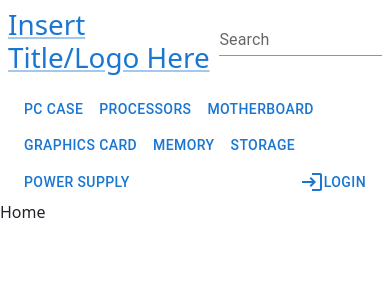
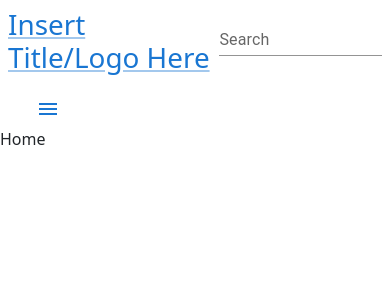
Before and after one commit to GabCatacutan/pc-shop, a React (Vite) app: page / in a window 390 px wide. Shown: the top 300 px of the page. Built offline with nearby package versions, Linux system fonts and the light colour scheme; no server answers.

Commit message:
Added temporary responsive design to navbar

```diff
--- a/src/components/CustomerNavBar.tsx
+++ b/src/components/CustomerNavBar.tsx
@@ -1,11 +1,21 @@
-import Button from '@mui/material/Button'
-import LoginComponent from './LoginComponent';
+import Button from "@mui/material/Button";
+import LoginComponent from "./LoginComponent";
+import { Box, Drawer, useMediaQuery } from "@mui/material";
+import { useState } from "react";
+import MenuIcon from '@mui/icons-material/Menu';
+import { useTheme } from "@mui/material/styles";
 
 function CustomerNavBar() {
+  const [open, setOpen] = useState(false);
+  const theme = useTheme();
+  const isMobile = useMediaQuery(theme.breakpoints.down("md")); // Detects screen size below 'sm' (600px)
 
-  return (
-    <>
-      <nav className="mx-3">
+  const toggleDrawer = (newOpen: boolean) => () => {
+    setOpen(newOpen);
+  };
+
+  const NavItems = (
+    <Box className="flex">
       <Button variant="text" href="/products?category=case">PC Case</Button>
       <Button variant="text" href="/products?category=processor">Processors</Button>
       <Button variant="text" href="/products?category=motherboard">Motherboard</Button>
@@ -13,9 +23,24 @@ function CustomerNavBar() {
       <Button variant="text" href="/products?category=memory">Memory</Button>
       <Button variant="text" href="/products?category=storage">Storage</Button>
       <Button variant="text" href="/products?category=power-supply">Power Supply</Button>
-        <LoginComponent></LoginComponent>
+      <LoginComponent />
+    </Box>
+  );
+
+  return (
+    <nav className="mx-3">
+      {isMobile ? (
+        <>
+          <Button onClick={toggleDrawer(true)}><MenuIcon /></Button>
+          <Drawer open={open} onClose={toggleDrawer(false)}>
+            {NavItems}
+          </Drawer>
+        </>
+      ) : (
+        NavItems
+      )}
     </nav>
-    </>
   );
 }
+
 export default CustomerNavBar;
```
Lines whose indentation alone changed are shown as unchanged.
